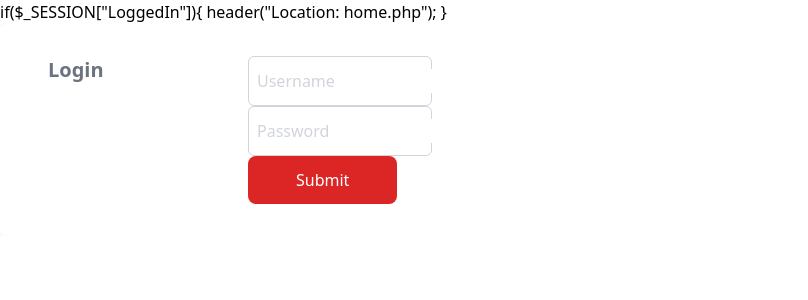
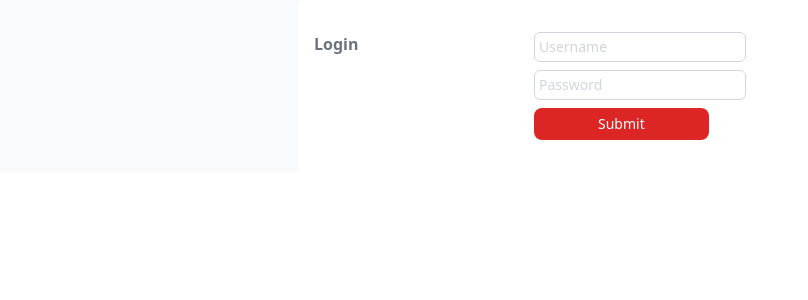
Before and after one commit to shaongitbd/socialz, a PHP site: page /Login.php in a window 1280 px wide. Shown: the top 300 px of the page, without its empty margins (0-808 px from the left). Run offline with PHP 8.4, Linux system fonts and the light colour scheme; some libraries are stand-ins or nearby versions.

Commit message:
login & register update

```diff
--- a/Login.php
+++ b/Login.php
@@ -2,15 +2,14 @@
 <?php require_once "header.php"; ?>
 <?php require_once "db.php"; ?>
 <?php session_start(); ?>
-<body>
-if($_SESSION["LoggedIn"]){
+<body><?php
+if(isset($_SESSION["LoggedIn"])){
 
 
 header("Location: home.php");
 
 }
-
-       <?php
+?>       <?php
 
 
     if ($_SERVER['REQUEST_METHOD'] === 'POST') {
@@ -52,34 +51,34 @@ header("Location: home.php");
 
 
 echo
-'<div class=" flex justify-center items-center bg-gray-50">
+'<div class=" container flex justify-center items-center bg-gray-50">
 
-  <div class="bg-white grid grid-cols-6 gap-4  px-12 py-8 rounded-md">
+  <div class="bg-white grid grid-cols-3 gap-2  px-4 py-8 rounded-md">
 
-    <h1 class="text-gray-500 text-xl font-semibold"> Login </h1>
+    <h1 class="text-gray-500 text-md font-semibold"> Login </h1>
 
 
 
 
 <form action="login.php" method="post">
-<div class="col-span-6">
-  <div class="bg-white justify-center border-gray-300 px-2 py-3 border border-gray-300 rounded-md">
-  <input class="block text-gray-900  placeholder-gray-300" type="text" id="username" name="username" required placeholder="Username"/>
+<div class="col-span-full">
+  <div class="bg-white mb-2 justify-center border-gray-300 px-1 py-1 border border-gray-300 rounded-md">
+  <input class="block text-gray-900 text-sm  placeholder-gray-300" type="text" id="username" name="username" required placeholder="Username"/>
 
 
 </div>
 </div>
 
-<div class="col-span-6">
-  <div class="bg-white justify-center border-gray-300 px-2 py-3 border border-gray-300 rounded-md">
-  <input class="block text-gray-900  placeholder-gray-300" type="password" id="password" name="password" autocomplete="off" required placeholder="Password"/>
+<div class="col-span-full">
+  <div class="bg-white justify-center border-gray-300 mb-2 px-1 py-1 border border-gray-300 rounded-md">
+  <input class="block text-gray-900  text-sm placeholder-gray-300" type="password" id="password" name="password" autocomplete="off" required placeholder="Password"/>
 
 
 
 
 </div>
 </div>
-<button class="text-white block py-3 px-12  bg-red-600 rounded-lg text-md "  type="submit" > Submit </button>
+<button class="text-white block py-1.5 px-16  bg-red-600 rounded-lg text-sm "  type="submit" > Submit </button>
 </form>
 
 </div></div>';
```
Also changed, not shown: register.php (+9 -8 lines).
